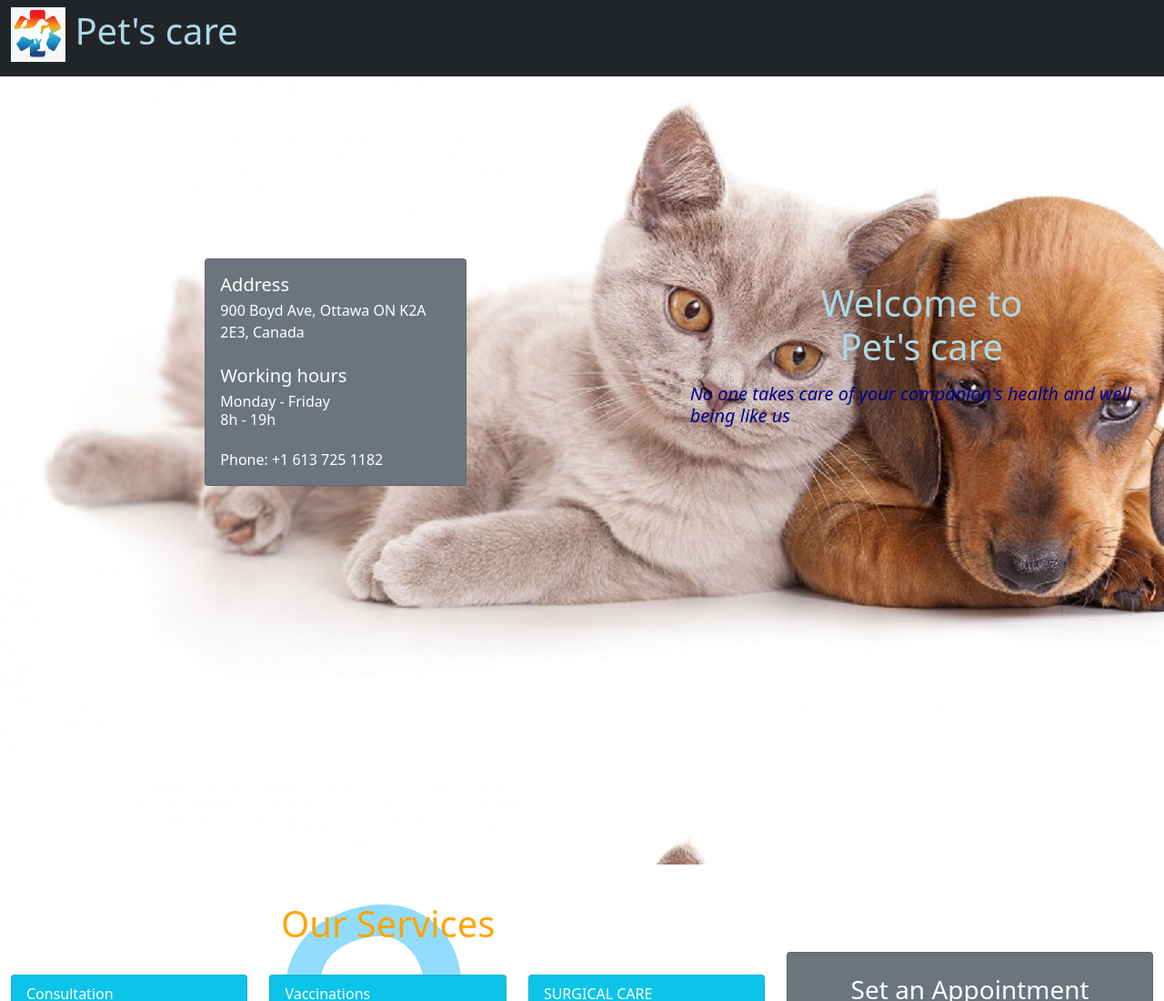
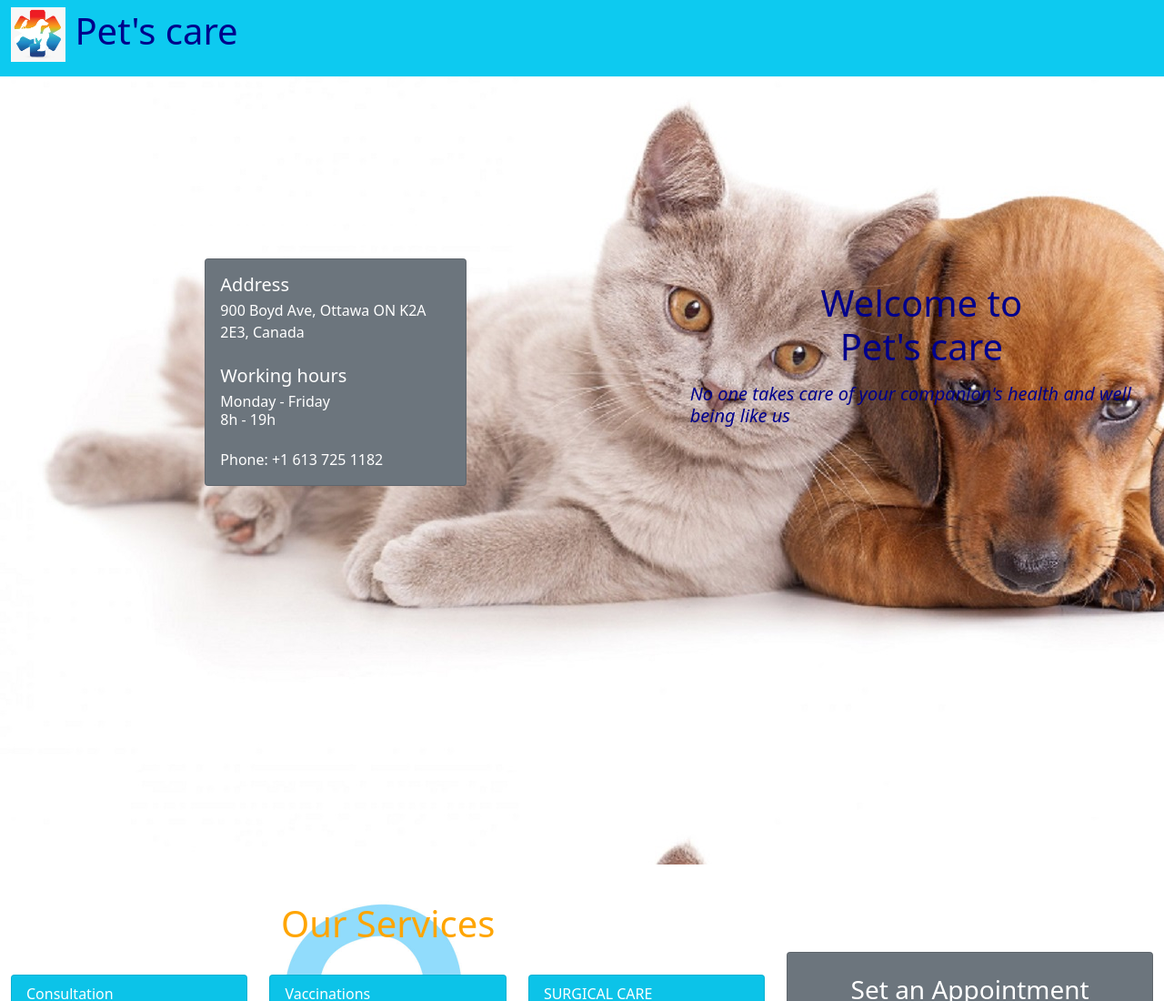
Before and after one commit to Nafissatu/nafissatu.github.io-petscare, a plain HTML site: page index.html in a window 1280 px wide. Shown: the top 1100 px of the page at 91% size. Drawn offline with nearby package versions, Linux system fonts and the light colour scheme.

Commit message:
Update index.html

```diff
--- a/index.html
+++ b/index.html
@@ -8,8 +8,8 @@
 
         <div class="container-fluid" id="page1">
             <div class="row">
-                <nav class="navbar navbar-dark bg-dark">
-                    <h1 style="color: lightblue;"><img src="vet_logo.png" height="60" width="60"> Pet's care</h1>
+                <nav class="navbar navbar-dark bg-info">
+                    <h1 style="color: darkblue;"><img src="vet_logo.png" height="60" width="60"> Pet's care</h1>
                   </nav>
             </div>
 
@@ -32,7 +32,7 @@
                     </div>
                 </div>
                 <div class="col-5">
-                   <h1 style="color: lightblue; text-align: center;position:top;padding-top: 5%;"> Welcome to <br> Pet's care </h1>
+                   <h1 style="color: darkblue; text-align: center;position:top;padding-top: 5%;"> Welcome to <br> Pet's care </h1>
                     <p><i><h5 style="color: DarkBlue">No one takes care of your companion's health and well being like us</h5></i></p>
                 </div>
             </div>
```
